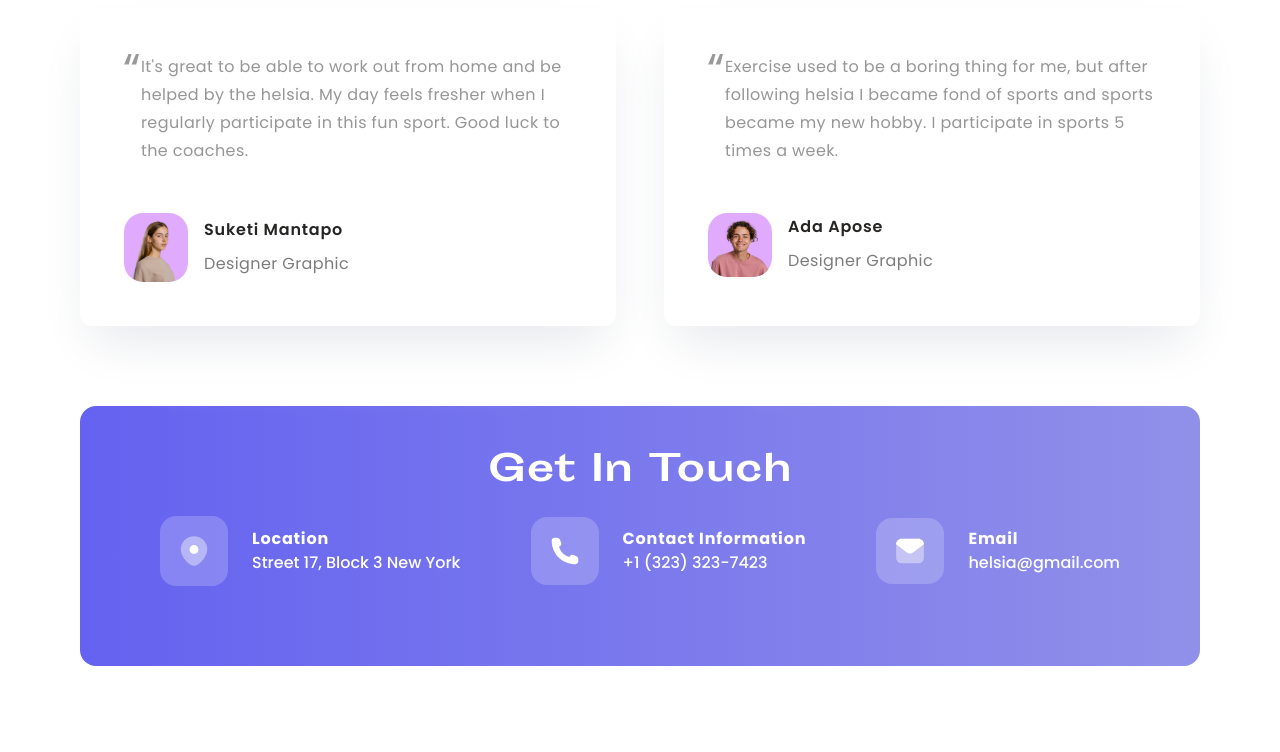
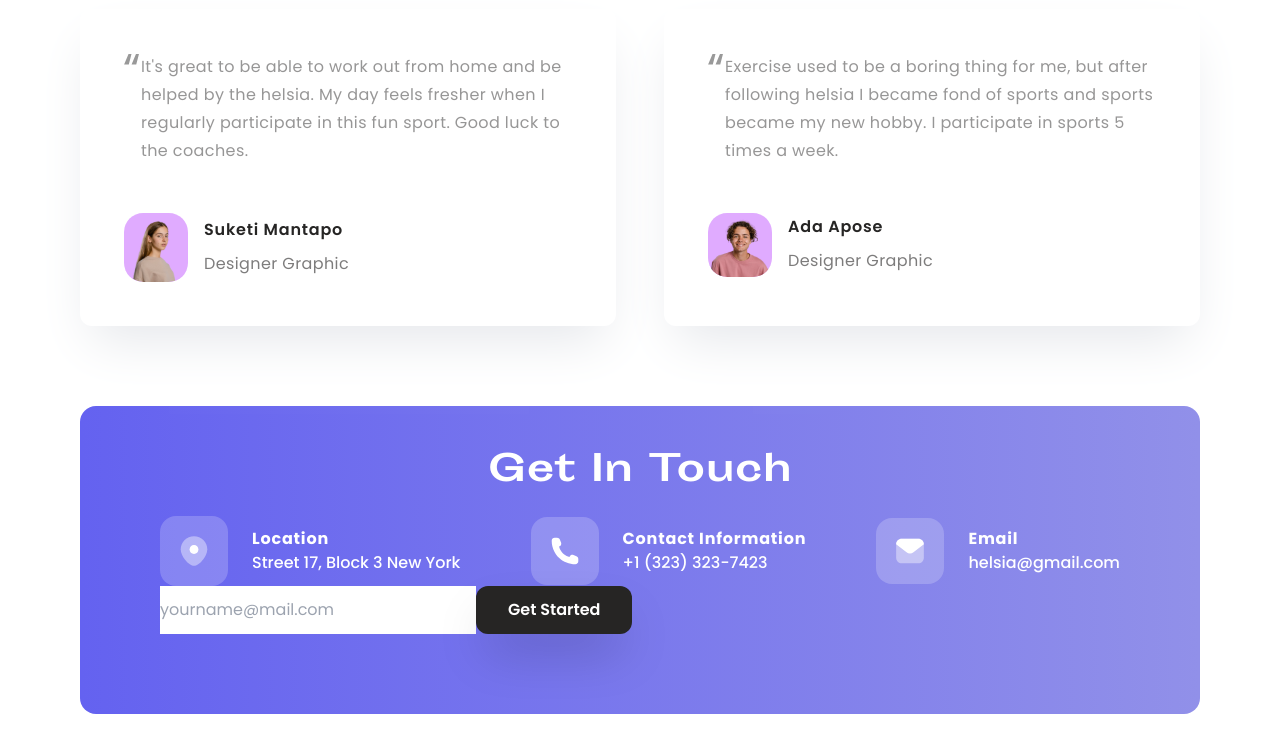
Before and after one commit to sohanemon/helsia-bootcamp, a Next.js app: page / in a window 1280 px wide. Shown: the part 3252-4004 px from the top of the page. Built offline with nearby package versions, Linux system fonts and the light colour scheme.

Commit message:
Jun 15, 2023, 3:13 PM

```diff
--- a/src/app/get-in-touch.tsx
+++ b/src/app/get-in-touch.tsx
@@ -1,3 +1,4 @@
+import Button from '@/components/ui/button';
 import Image from 'next/image';
 
 export default function GetInTouch() {
@@ -18,6 +19,10 @@ export default function GetInTouch() {
             </div>
           </div>
         ))}
+      </div>
+      <div className='flex items-stretch'>
+        <input type='text' placeholder='yourname@mail.com' />
+        <Button className='bg-themeText-dark'>Get Started</Button>
       </div>
     </section>
   );
```
